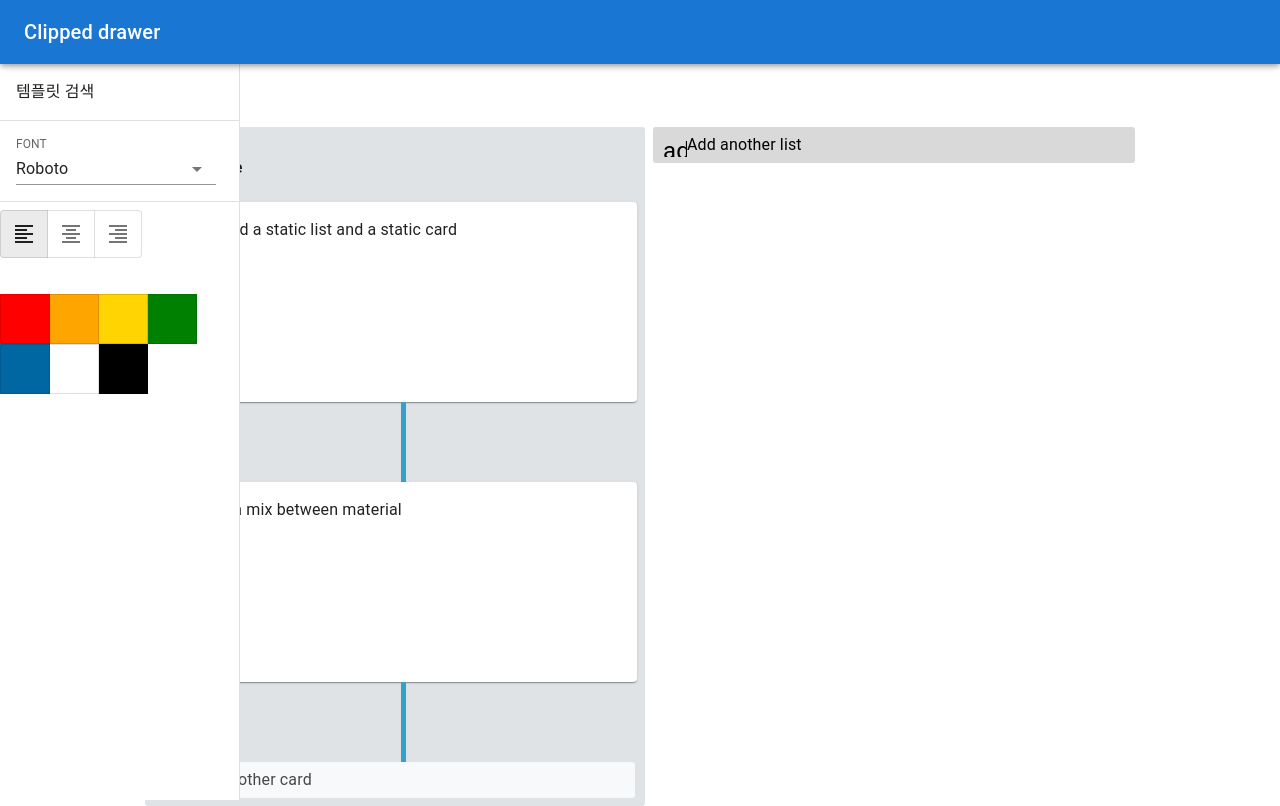
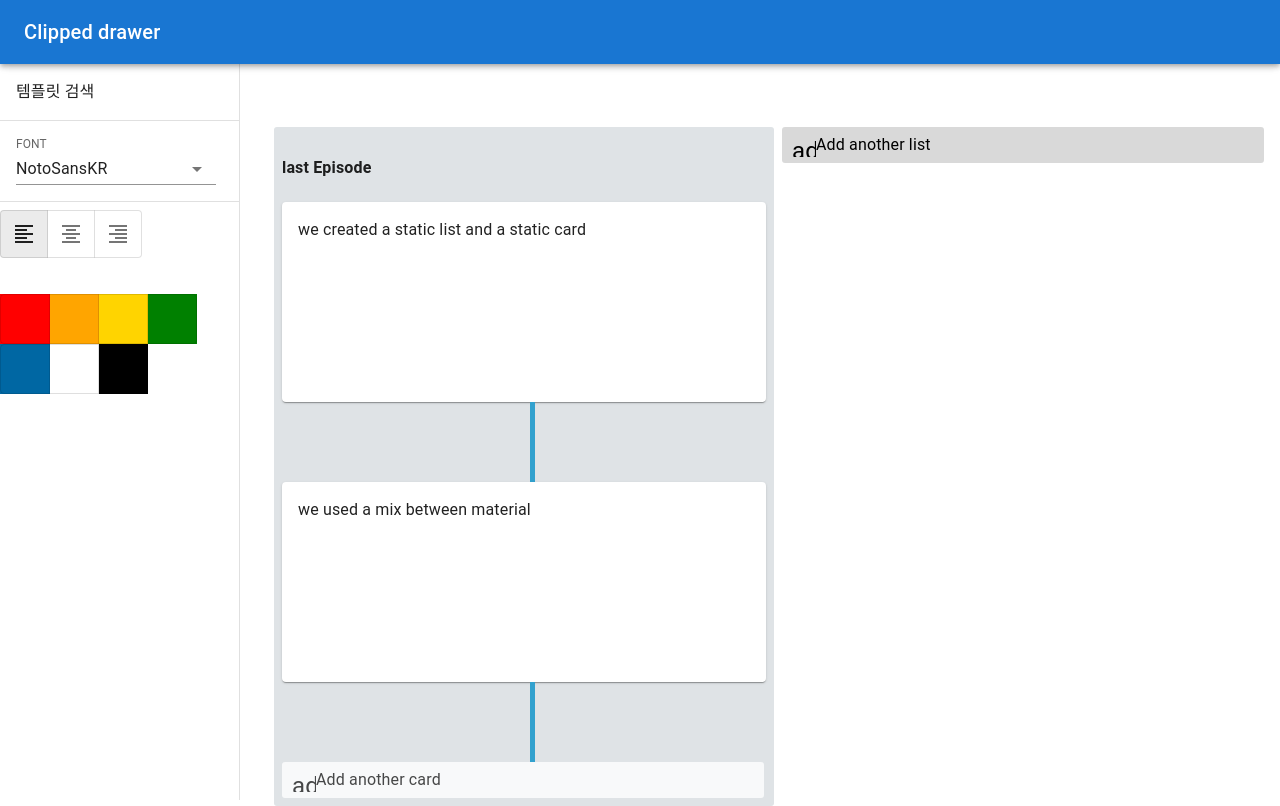
Before and after one commit to Milkey-way/cody_web, a React (Create React App) app in the folder cody_loadmap/: page / in a window 1280 px wide. Built offline with nearby package versions, Linux system fonts and the light colour scheme; the HTML template or start-up script is replaced by a standard one.

Commit message:
2022-06-09

```diff
--- a/cody_loadmap/src/components/App.js
+++ b/cody_loadmap/src/components/App.js
@@ -13,6 +13,7 @@ const ListContainer = styled.div`
   flex-direction: row;
   justify-content: center;
   flex-wrap: nowrap;
+  margin-left: 258px;
 `;
 
 class App extends Component {
--- a/cody_loadmap/src/components/Selectbar.js
+++ b/cody_loadmap/src/components/Selectbar.js
@@ -5,6 +5,17 @@ import FormControl from '@mui/material/FormControl';
 import NativeSelect from '@mui/material/NativeSelect';
 
 export default function NativeSelectDemo(props) {
+  const {text, addFont} = props;
+
+  const onChange = (e) => {
+    const { value } = e.target;
+    console.log("addfont: "+addFont);
+    console.log("selectar value: "+ value);
+    addFont(value);
+  };
+
+  function test(font) {addFont(font)}
+
   return (
     <Box sx={{ minWidth: 200 }}>
       <FormControl fullWidth>
@@ -17,11 +28,16 @@ export default function NativeSelectDemo(props) {
             name: 'FONT',
             id: 'uncontrolled-native',
           }}
+          onChange={onChange}
         >
-          <option value={10}>NotoSansKR</option>
-          <option value={20}>안상수체</option>
-          <option value={30}>Roboto</option>
+
+          <option value={"NotoSansKR"} onChange={onChange} >NotoSansKR</option>
+          <option value={"안상수체"}onChange={onChange}>안상수체</option>
+          <option value={"Roboto"} onChange={onChange}>Roboto</option>
+
+
         </NativeSelect>
+
       </FormControl>
     </Box>
   );
--- a/cody_loadmap/src/components/ToggleButtons.js
+++ b/cody_loadmap/src/components/ToggleButtons.js
@@ -8,7 +8,8 @@ import ToggleButtonGroup from '@mui/material/ToggleButtonGroup';
 export default function ToggleButtons() {
   const [alignment, setAlignment] = React.useState('left');
 
-  const handleAlignment = (event, newAlignment) => {
+  //필요시 'event' props 추가
+  const handleAlignment = (newAlignment) => {
     setAlignment(newAlignment);
   };
 
--- a/cody_loadmap/src/components/TrelloCard.js
+++ b/cody_loadmap/src/components/TrelloCard.js
@@ -11,6 +11,7 @@ import TrelloButton from './TrelloButton';
 import TrelloForm from "./TrelloForm";
 import ColorButton from "./ColorButton";
 import '../css/CardStyle.css';
+import Selectbar from "./Selectbar"
 
 
 const CardContainer = styled.div`
@@ -53,10 +54,16 @@ const TrelloCard = React.memo(({ text, id, listID, index, dispatch }) => {
   const [isEditing, setIsEditing] = useState(false);
   const [cardText, setText] = useState(text);
   const [color, setColor] = useState("");
+  const [font, setFont] = useState("");
 
   const addColor = (newColor) => {
     setColor(newColor);
     console.log("!!!newColor: " + newColor);
+  };
+
+  const addFont = (newFont) => {
+    setFont(newFont);
+    console.log("!!!newFont: " + newFont);
   };
 
   const closeForm = e => {
@@ -80,12 +87,18 @@ const TrelloCard = React.memo(({ text, id, listID, index, dispatch }) => {
     dispatch(deleteCard(id, listID));
   };
 
+  const RenderFontSelect = ({cardText, addFont}) => {
+    console.log("RenderFontSelect 호출");
+    <Selectbar text={cardText} addFont={addFont} />
+    }
+
   const renderEditForm = () => {
     console.log(cardText);
     console.log("renderEditForm 호출");
     return (
       <>
       <ColorButton text={cardText} addColor={addColor}/>
+       <RenderFontSelect text={cardText} addFont={addFont}/>
       <TrelloForm text={cardText} setText={setText} onChange={handleChange} closeForm={closeForm} actionButtonClicked={saveCard} color={color}>
         <TrelloButton onClick={saveCard}>Save</TrelloButton>
       </TrelloForm>
@@ -140,7 +153,3 @@ export function GetIsEditing(isEditing){
   console.log("isEditing"+isEditing);
  return test
 }
-
-export function RenderFontButton (){
-  console.log("renderFontButton 호출");
-  }
```
